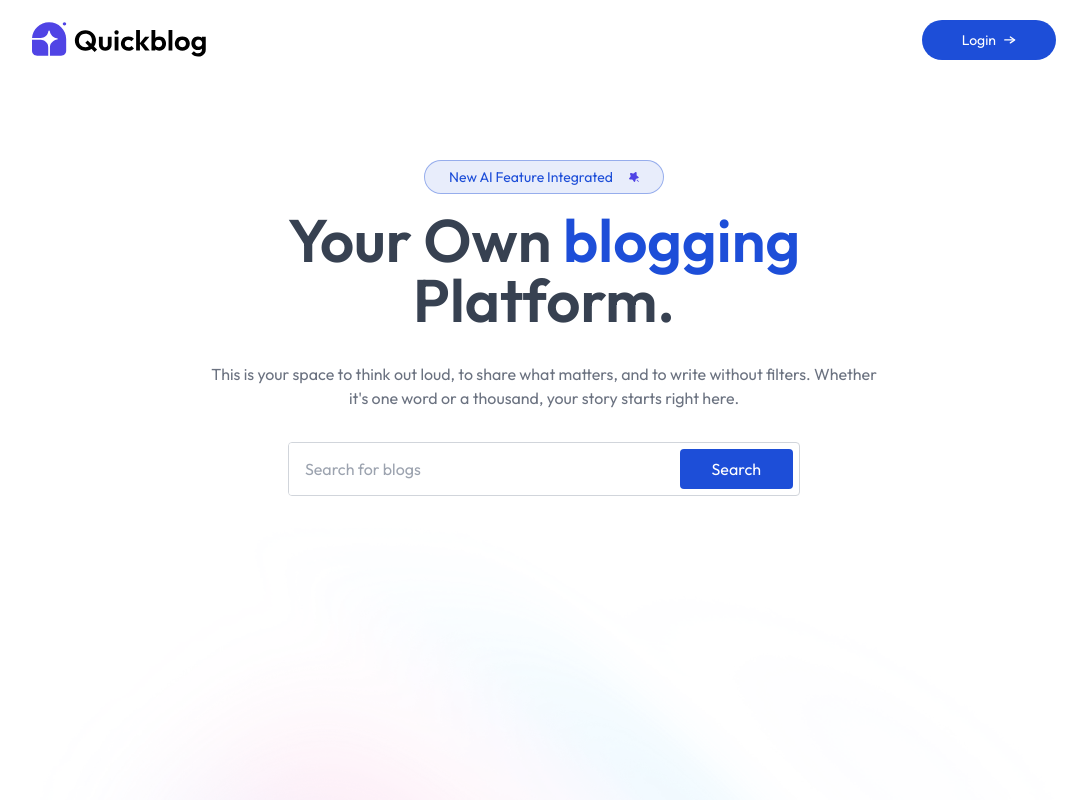
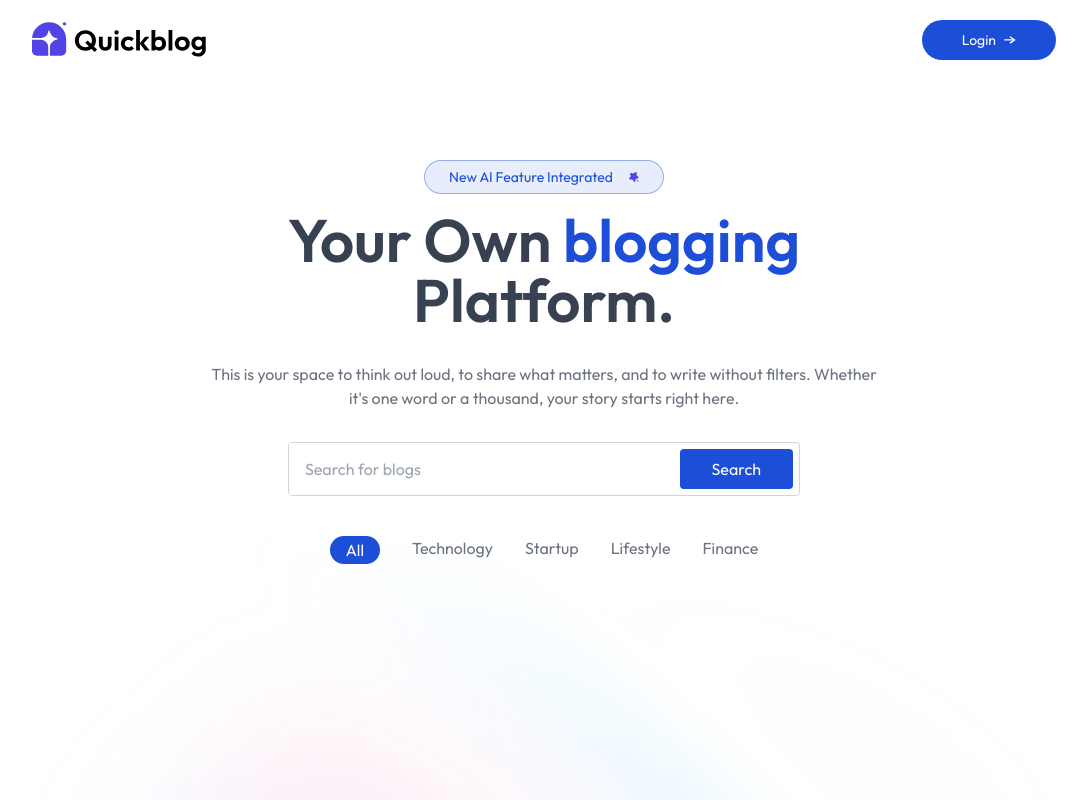
Before and after one commit to SumitDesai-21/BlogApplication, a React (Vite) app in the folder client/: page / in a window 1280 px wide. Shown: the top 800 px of the page, without its empty margins (96-1183 px from the left). Built offline with nearby package versions, Linux system fonts and the light colour scheme.

Commit message:
Added BlogList Categories

```diff
--- a/client/package.json
+++ b/client/package.json
@@ -10,6 +10,7 @@
     "preview": "vite preview"
   },
   "dependencies": {
+    "motion": "^12.23.24",
     "react": "^19.1.1",
     "react-dom": "^19.1.1",
     "react-router-dom": "^7.9.4"
--- /dev/null
+++ b/client/src/components/BlogList.jsx
@@ -0,0 +1,36 @@
+import React from "react";
+import { blogCategories } from "../assets/assets";
+import { useState } from "react";
+import {motion} from 'motion/react'
+
+const BlogList = () => {
+    const [menu, setMenu] = useState("All");
+    return (
+        <div>
+            {/* categories */}
+            <div className="flex justify-center gap-4 sm:gap-8 my-10 relative">
+                {blogCategories.map((item) => (
+                    <div key={item} className="relative">
+                        <button
+                            onClick={() => setMenu(item)}
+                            className={`cursor-pointer relative ${
+                                menu === item
+                                    ? "text-white px-4 pt-0.5"
+                                    : "text-gray-500"
+                            }`}
+                        >
+                            {item}
+                            {menu === item && (
+                                <motion.div layoutId="underline"
+                                transition={{type: 'spring', stiffness: 500, damping: 30}} className="absolute left-0 right-0 top-0 h-7 -z-10 bg-blue-700 rounded-full"></motion.div>
+                            )}
+                        </button>
+                    </div>
+                ))}
+            </div>
+            <div>{/* blog cards */}</div>
+        </div>
+    );
+};
+
+export default BlogList;
--- a/client/src/pages/Home.jsx
+++ b/client/src/pages/Home.jsx
@@ -1,13 +1,14 @@
 import React from 'react'
 import Navbar from '../components/Navbar'
 import Header from '../components/Header';
+import BlogList from '../components/BlogList';
 
 const Home = () => {
   return (
       <>
         <Navbar />
         <Header/>
-
+        <BlogList/>
       </>
   );
 }
```
Also changed, not shown: 1 other file (tests, documents, lock files or other folders).
